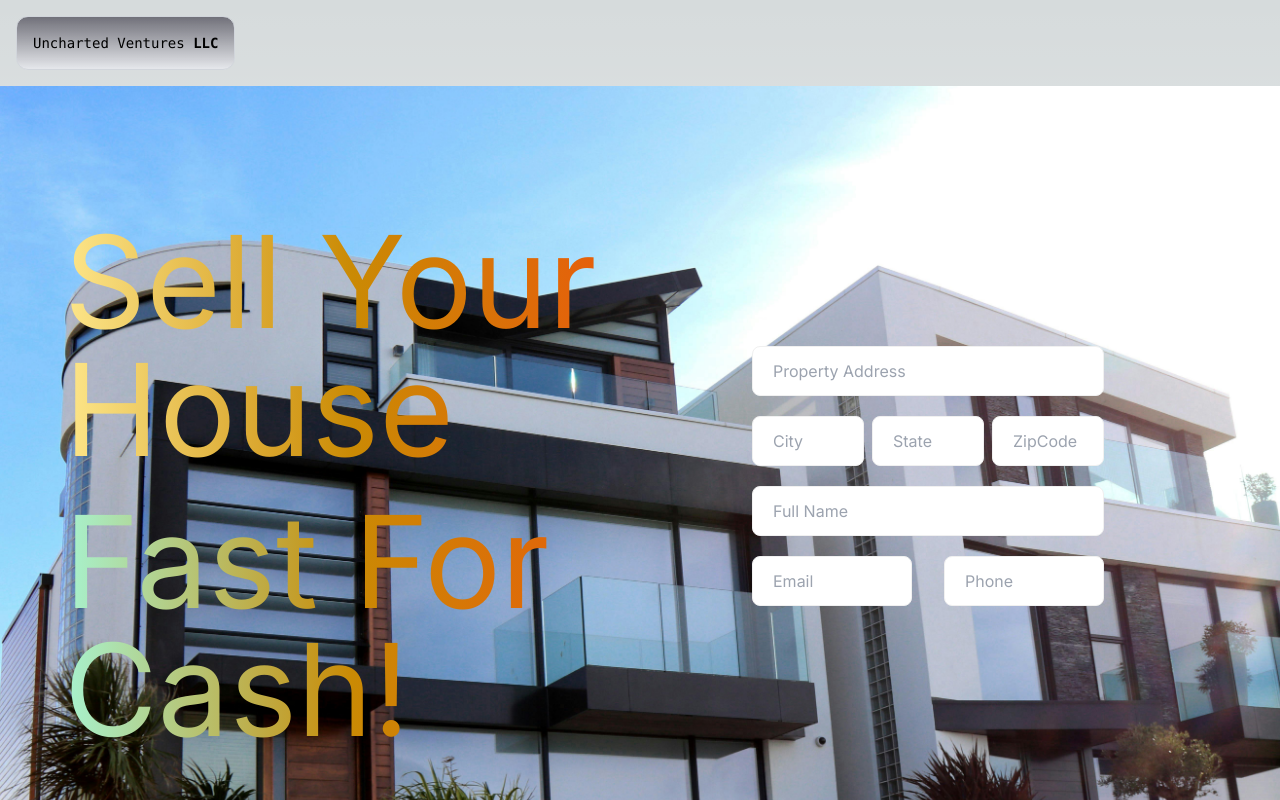
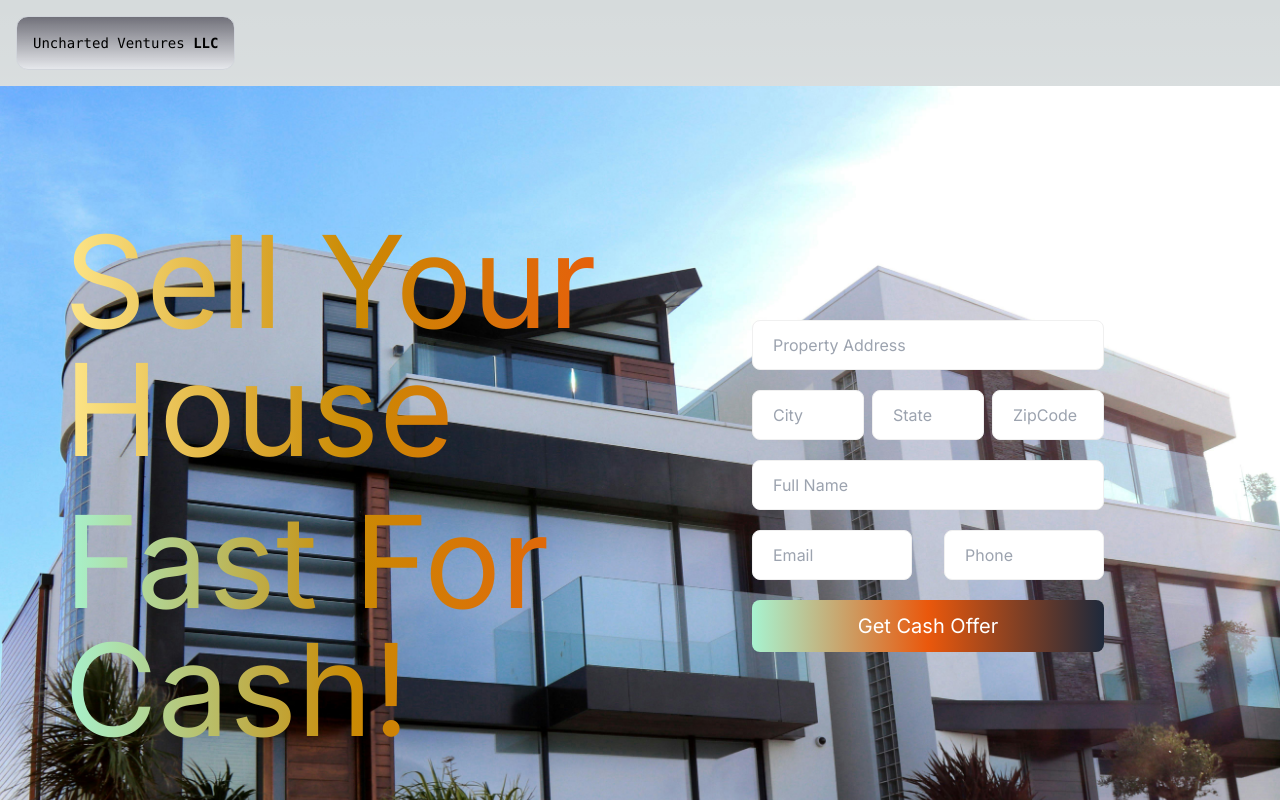
Before and after one commit to ainoyatov/uncharted-ventures, a Next.js app: page / in a window 1280 px wide. Shown: the top 800 px of the page. Built offline with nearby package versions, Linux system fonts and the light colour scheme.

Commit message:
button added

```diff
--- a/app/globals.css
+++ b/app/globals.css
@@ -31,3 +31,15 @@ body {
     text-wrap: balance;
   }
 }
+
+.button__color {
+  @apply bg-blue-400 dark:bg-white dark:text-black text-white text-lg rounded-lg w-full  transition-colors hover:border-gray-300 hover:bg-fuchsia-400 hover:dark:border-neutral-700 hover:dark:bg-blue-200
+}
+
+.custom-btn {
+  @apply flex flex-row relative justify-center items-center py-3 px-6 outline-none;
+}
+
+/* .title__color {
+  @apply bg-gradient-to-r from-emerald-200 via-range-600 to-blue-200 text-white text-lg;
+} */
--- a/app/page.tsx
+++ b/app/page.tsx
@@ -1,5 +1,5 @@
 import Image from "next/image";
-import ContactForm from '@/components/google/contactForm/contact-form'
+import ContactForm from '@/components/contact-forms/contactForm';
 
 export default function Home() {
   return (
--- a/components/google/contactForm/contact-form.jsx
+++ b/components/contact-forms/contactForm.jsx
@@ -1,7 +1,13 @@
 'use client'
+
+import CustomButton from '@/components/custom-buttons/customButton';
 
 
 const ContactForm = () => {
+
+    const handleSubmit = () => {
+        alert('Message Sent!!!')
+    }
 
     return (
         <form>
@@ -68,7 +74,14 @@ const ContactForm = () => {
                             className="border border-[#F0F0F0] h-[50px] rounded-lg p-5 mb-5  min-w-16 max-w-40"
                         />
                     </div>
+                </div>
 
+                <div>
+                    <CustomButton
+                        title="Get Cash Offer"
+                        containerStyles="bg-gradient-to-r from-emerald-200 via-orange-600 to-slate-800 w-full text-white text-xl rounded-lg"
+                        handleClick={handleSubmit}
+                    />
                 </div>
             </div>
         </form>
--- /dev/null
+++ b/components/custom-buttons/customButton.jsx
@@ -0,0 +1,19 @@
+'use client'
+
+const CustomButton = ({
+    title, containerStyles, handleClick, btnType
+}) => {
+
+    return (
+        <button
+            disabled={false}
+            type={btnType || "button"}
+            className={`custom-btn ${containerStyles}`}
+            onClick={handleClick}
+        >
+            <span className={`flex-1`}>{title}</span>
+        </button>
+    );
+}
+
+export default CustomButton
```
